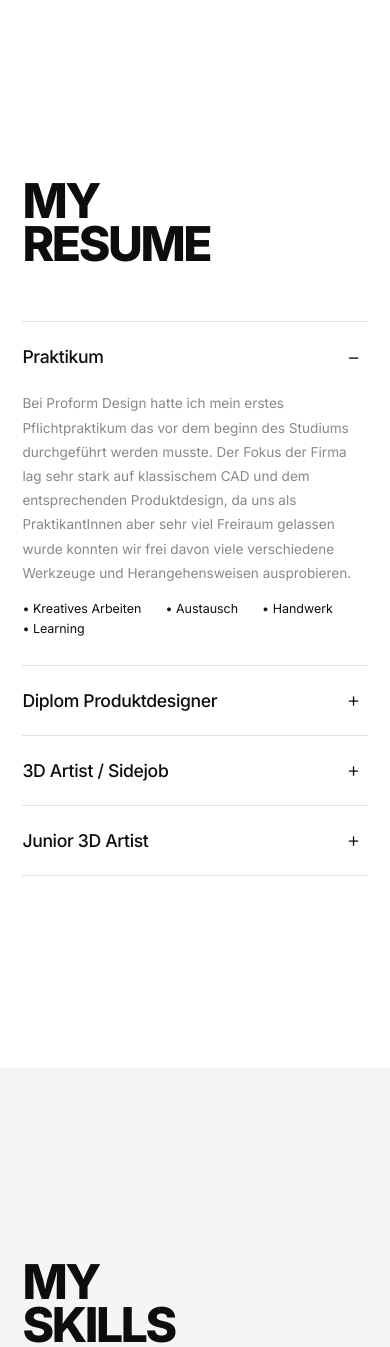
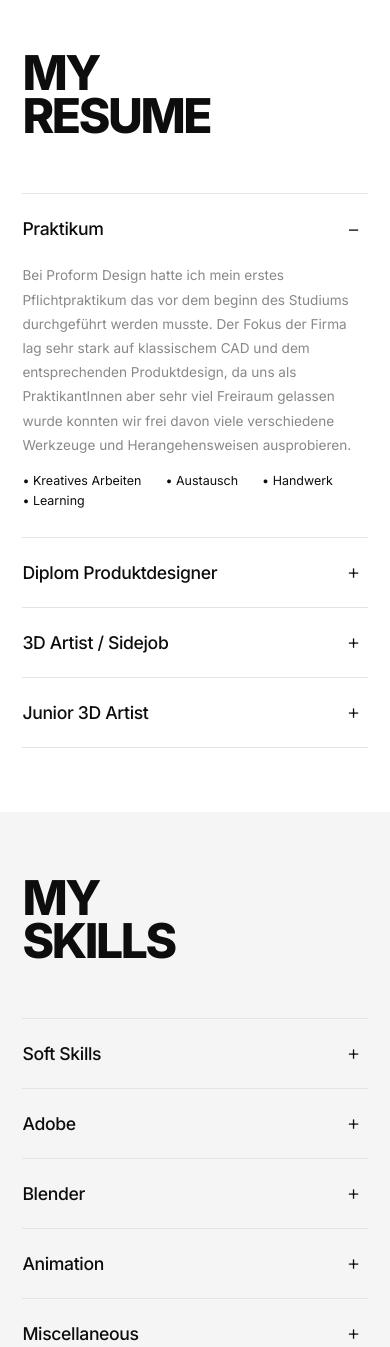
Before and after one commit to IPoohWhenIWinnie/Website-JM, a plain HTML site: page index.html in a window 390 px wide. Shown: the part 2422-3769 px from the top of the page. Drawn offline with Linux system fonts and the light colour scheme.

Commit message:
Fix mobile spacing and skill name slide-off on small screens
Co-Authored-By: Claude Sonnet 4.6 <noreply@anthropic.com>

```diff
--- a/index.html
+++ b/index.html
@@ -383,11 +383,14 @@ nav.menu-open .nav-burger span:nth-child(3) { transform: translateY(-6.5px) rota
   .service-panel { grid-template-columns: 1fr; }
   .service-right { height: 55vw; }
   .service-nav { right: 1.4rem; top: 1.4rem; }
+  #resume { padding-top: 4rem; padding-bottom: 4rem; }
+  #skills  { padding-top: 4rem; padding-bottom: 4rem; }
   .accordion-header { grid-template-columns: 1fr 28px; }
   .acc-date, .acc-company { display: none; }
   .accordion-body-inner { padding-left: 0; }
   .skill-header { grid-template-columns: 1fr 28px; }
   .skill-level { display: none; }
+  .skill-item.open .skill-name { transform: none; }
   .footer-grid { grid-template-columns: 1fr 1fr; }
 }
 
```
